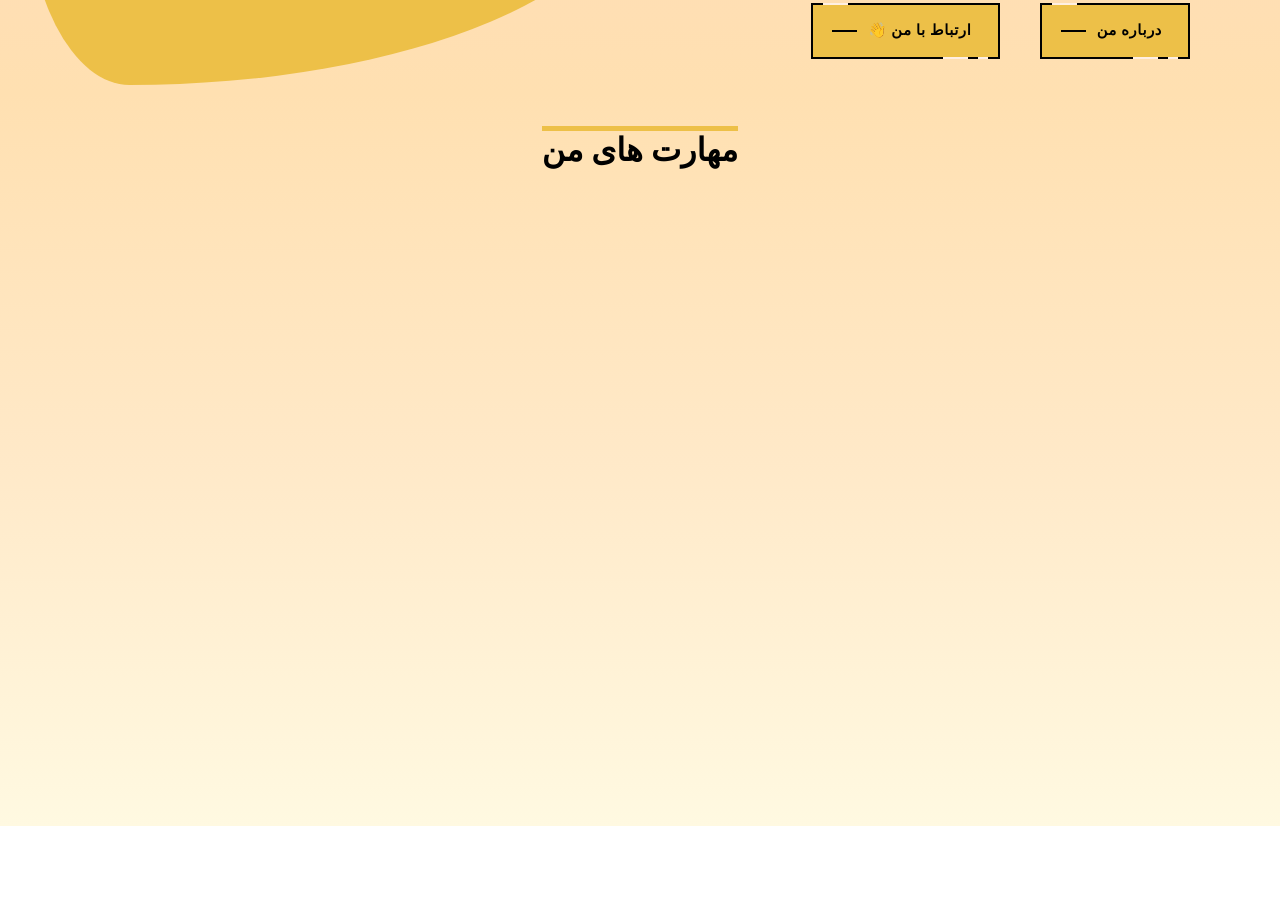
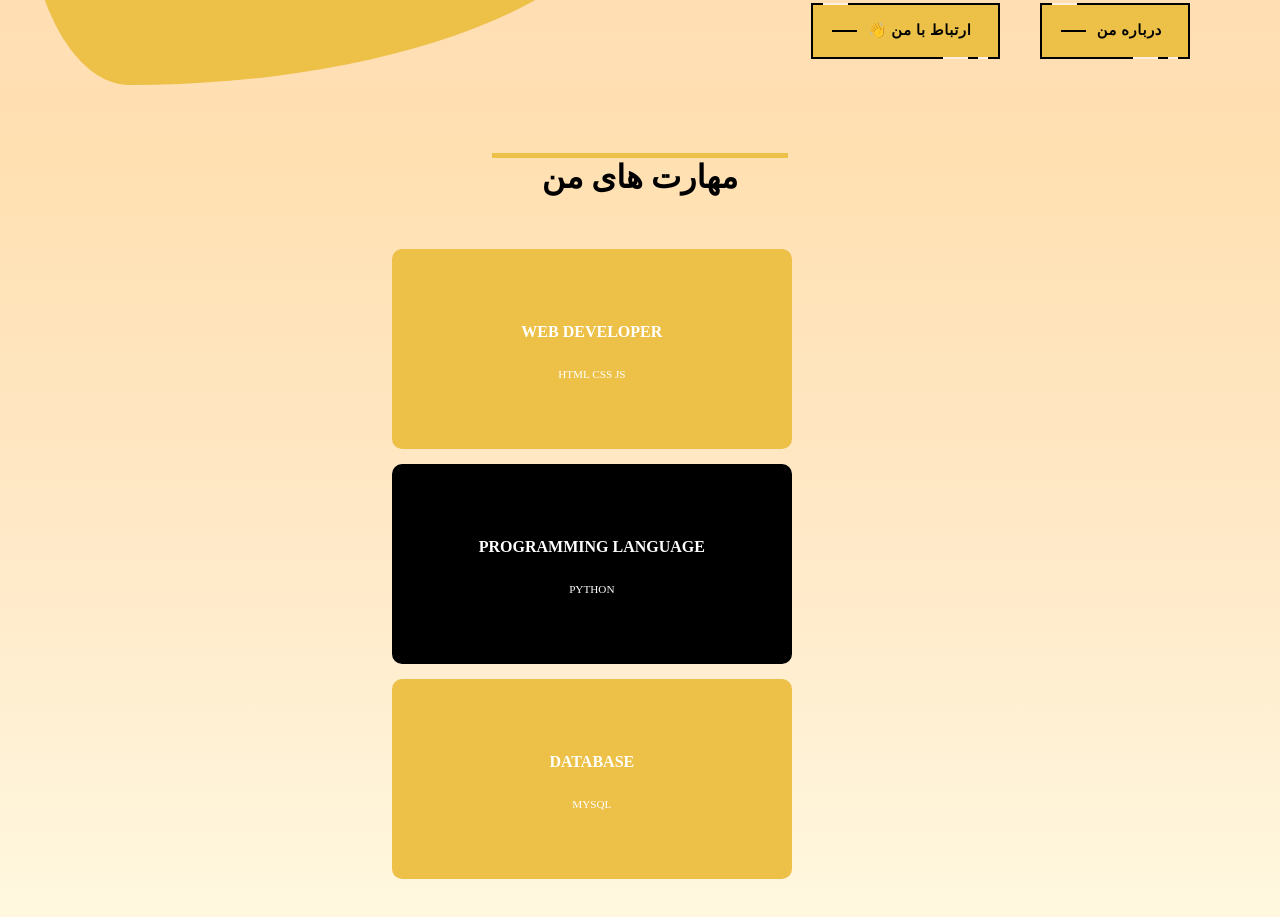
Before and after one commit to rohamBakhtiyari/roham_website, a plain HTML site: page index.html in a window 1280 px wide. Shown: the part 639-1556 px from the top of the page. Before the commit the page ends 1465 px from the top, so only its background shows below. Drawn offline with Linux system fonts and the light colour scheme.

Commit message:
update skills

```diff
--- a/index.html
+++ b/index.html
@@ -89,7 +89,25 @@
 
     </div>
     <div id="maharat" class="mh">
-        <span class="mh-title">مهارت های من</span>
+        <div>
+        <h2 class="mh-title">مهارت های من</h2>
+    </div>
+        <div class="cards">
+         <br><br><br><br><br><br>
+
+            <div class="card">
+                <p class="tip">WEB DEVELOPER</p>
+                <p class="second-text">HTML CSS JS</p>
+            </div>
+            <div class="card">
+                <p class="tip">PROGRAMMING LANGUAGE</p>
+                <p class="second-text">PYTHON</p>
+            </div>
+            <div class="card">
+                <p class="tip">DATABASE</p>
+                <p class="second-text">MYSQL</p>
+            </div>
+        </div>
     </div>
 
 
--- a/style.css
+++ b/style.css
@@ -221,9 +221,10 @@ body{
 
     .mh{
         width: 100%;
-        height: 700px;
+        /* height: 700px; */
         display: flex;
         justify-content: center;
+        margin-bottom: 5%;
 
     }
     .mh-title{
@@ -233,5 +234,53 @@ body{
     color:black;
     border-top:5px solid #edc048;
 
+    width: 100%;
+    margin-right: 100px;
 
     }
+    .cards {
+        display: flex;
+        flex-direction: column;
+        gap: 15px;
+        text-align: center;
+        margin-right: -200px;
+      }
+
+      .card:nth-child(odd){
+        background-color: #edc048;
+      }
+      .card:nth-child(even){
+        background-color: #000;
+      }
+
+      .cards .card {
+        display: flex;
+        align-items: center;
+        justify-content: center;
+        flex-direction: column;
+        text-align: center;
+        height: 200px;
+        width: 400px;
+        border-radius: 10px;
+        color: white;
+        cursor: pointer;
+        transition: 400ms;
+      }
+
+      .cards .card p.tip {
+        font-size: 1em;
+        font-weight: 700;
+      }
+
+      .cards .card p.second-text {
+        font-size: .7em;
+      }
+
+      .cards .card:hover {
+        transform: scale(1.1, 1.1);
+      }
+
+      .cards:hover > .card:not(:hover) {
+        filter: blur(10px);
+        transform: scale(0.9, 0.9);
+      }
```
